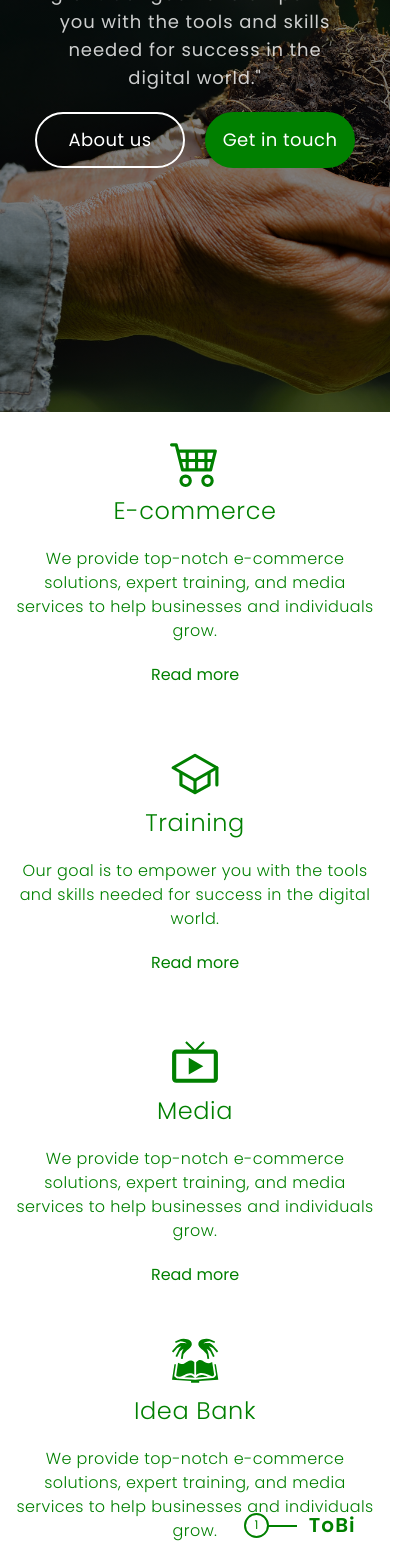
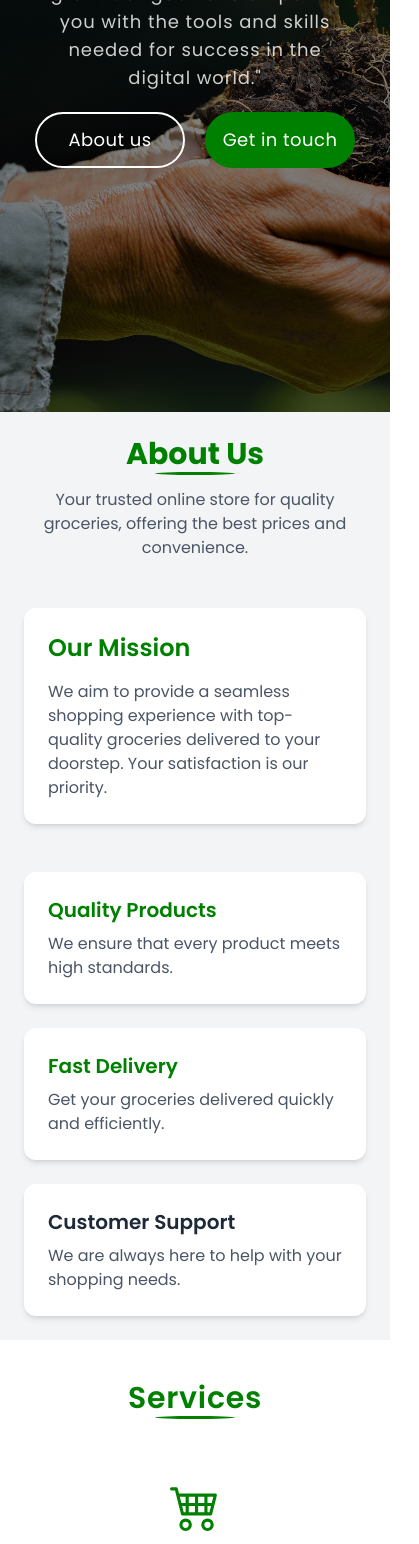
Before and after one commit to PaaRich/Landing-page, a React (Vite) app: page / in a window 390 px wide. Shown: the part 432-1976 px from the top of the page, 419 px wide, since content can reach past the window. Built offline with nearby package versions, Linux system fonts and the light colour scheme.

Commit message:
responsiveness

```diff
--- a/src/App.tsx
+++ b/src/App.tsx
@@ -11,8 +11,8 @@ function App() {
       <>
         <Navbar />
       <LandingPage />
+      <About />
       <Services/>
-          <About/>
         <Footer />
       </>
   )
--- a/src/components/About.tsx
+++ b/src/components/About.tsx
@@ -7,7 +7,7 @@ import AboutCard from './AboutCard';
 const About = () => {
     return (
         <section id="about">
-            <div className="flex justify-between text-black relative">
+            <div className="flex justify-between text-black relative max-lg:hidden">
           <div className="sticky top-0 left-0 h-dvh w-[40%] px-3 bg-[whitesmoke]">
               <div className="flex flex-col items-center justify-center h-full">
                   <h1 className="font-semibold text-5xl text-[var(--primary-color)]">About us</h1>
@@ -60,13 +60,52 @@ const About = () => {
           </div>
             </div>
 
+            {/* phone version */}
+            <div className='lg:hidden'>
+                <div className="bg-gray-100  p-6 md:p-12">
+      {/* Hero Section */}
+      <section className="text-center mb-12" data-aos="fade-up">
+        <h1 className="header text-3xl md:text-5xl font-bold text-gray-800">About Us</h1>
+        <p className="mt-4 text-gray-600 max-w-2xl mx-auto">
+          Your trusted online store for quality groceries, offering the best
+          prices and convenience.
+        </p>
+      </section>
+
+      {/* Mission Statement */}
+      <section className="bg-white shadow-md p-6 md:p-12 rounded-xl mb-12" data-aos="fade-right">
+        <h2 className="text-2xl md:text-3xl font-semibold text-[var(--primary-color)]">Our Mission</h2>
+        <p className="mt-4 text-gray-600">
+          We aim to provide a seamless shopping experience with top-quality
+          groceries delivered to your doorstep. Your satisfaction is our priority.
+        </p>
+      </section>
+
+      {/* Features Section */}
+      <section className="grid gap-6 md:grid-cols-3">
+        <div className="bg-white p-6 shadow-md rounded-xl" data-aos="fade-up">
+          <h3 className="text-xl font-semibold text-[var(--primary-color)]">Quality Products</h3>
+          <p className="mt-2 text-gray-600">We ensure that every product meets high standards.</p>
+        </div>
+        <div className="bg-white p-6 shadow-md rounded-xl" data-aos="fade-up" data-aos-delay="200">
+          <h3 className="text-xl font-semibold text-[var(--primary-color)]">Fast Delivery</h3>
+          <p className="mt-2 text-gray-600">Get your groceries delivered quickly and efficiently.</p>
+        </div>
+        <div className="bg-white p-6 shadow-md rounded-xl" data-aos="fade-up" data-aos-delay="400">
+          <h3 className="text-xl font-semibold text-gray-800">Customer Support</h3>
+          <p className="mt-2 text-gray-600">We are always here to help with your shopping needs.</p>
+        </div>
+      </section>
+    </div>
+            </div>
+
             {/* sponsors */}
-            <div className='flex items-center justify-around w-full h-[200px] bg-gray-100'>
+            {/* <div className='flex items-center justify-around w-full h-[200px] bg-gray-100'>
                 <div>1</div>
                 <div>2</div>
                 <div>3</div>
                 <div>4</div>
-            </div>
+            </div> */}
       </section>
 
   )
--- a/src/components/Card.tsx
+++ b/src/components/Card.tsx
@@ -3,7 +3,7 @@ import { Link } from "react-router-dom";
 
 const Card = ({ className, title, text,icon }: { className?: string; title: string; text: string, icon:React.ReactNode}) => {
   return (
-      <div className={`max-lg:h-[300px] relative duration-200 w-full lg:w-1/4 h-full text-[var(--primary-color)] hover:text-white hover:bg-[var(--primary-color)] ${className}`}>
+      <div className={`max-lg:h-[300px]  relative duration-200 w-full md:w-[80%] md:mx-auto lg:w-1/4 h-full text-[var(--primary-color)] hover:text-white hover:bg-[var(--primary-color)] ${className}`}>
       <Link className="group p-4 h-full flex flex-col justify-center items-center text-center" to="#">
                 <div>
                   {icon}
--- a/src/components/LandingPage.tsx
+++ b/src/components/LandingPage.tsx
@@ -41,14 +41,14 @@ const LandingPage = () => {
       </div>
 
       {/* cards */}
-      <div data-aos="fade-up" className="hidden lg:block text-black absolute top-[85%] left-1/2 -translate-x-1/2 w-[90%]  h-[300px] bg-white shadow-xl">
+      <section id="services" data-aos="fade-up" className="hidden lg:block text-black absolute top-[85%] left-1/2 -translate-x-1/2 w-[90%]  h-[300px] bg-white shadow-xl">
         <div className="flex items-center justify-between h-full w-full">
           <Card icon={<BsCart4 size={50}/>} className="card" title="E-commerce" text="We provide top-notch e-commerce solutions, expert training, and media services to help businesses and individuals grow."/>
           <Card icon={<IoSchoolOutline size={50}/>} className="card" title="Training" text="Our goal is to empower you with the tools and skills needed for success in the digital world."/>
           <Card icon={<MdLiveTv size={50}/>} className="card" title="Media" text="We provide top-notch e-commerce solutions, expert training, and media services to help businesses and individuals grow."/>
           <Card icon={<GiGiftOfKnowledge size={50}/> } className="card" title="Idea Bank" text="We provide top-notch e-commerce solutions, expert training, and media services to help businesses and individuals grow."/>
         </div>
-      </div>
+      </section>
     </section>
   )
 }
--- a/src/components/Navbar.tsx
+++ b/src/components/Navbar.tsx
@@ -5,24 +5,20 @@ import { HiMenuAlt3 } from "react-icons/hi";
 import { IoMdClose } from "react-icons/io";
 
 const Navbar = () => {
-    const [isDropdownOpen, setIsDropdownOpen] = useState(false);
     const [isOpen,setIsOpen]=useState(false)
 
-  const toggleDropdown = () => {
-    setIsDropdownOpen(!isDropdownOpen);
-  };
 
   return (
     <nav className="bg-white shadow-md fixed top-0 left-0 w-full z-50">
-          <div className='flex max-sm:flex-col items-center justify-between max-w-[90%] mx-auto'>
-            <div className='flex items-center justify-between max-sm:w-full z-50'>
+          <div className='flex max-lg:flex-col items-center justify-between max-w-[90%] mx-auto'>
+            <div className='flex items-center justify-between max-lg:w-full z-50'>
                         {/* logo  */}
                 <div>
                     <a className="block" href={"/"}><img className='w-[150px]' src={Logo} alt="logo" /></a>
                 </div>
 
                   {/* menu */}
-          <div onClick={() => setIsOpen(!isOpen)} className='md:hidden cursor-pointer'>
+          <div onClick={() => setIsOpen(!isOpen)} className='lg:hidden cursor-pointer'>
             {isOpen ?<IoMdClose size={50}/>  :<HiMenuAlt3 size={50} />}
 
                   </div>
@@ -34,7 +30,8 @@ const Navbar = () => {
           <ul className='flex max-lg:flex-col items-center justify-between lg:space-x-10'>
             <li><a href={"#hero"}>Home</a></li>
             <li><a href={"#about"}>About us</a></li>
-            <li className='services relative' onMouseEnter={toggleDropdown} onMouseLeave={toggleDropdown}>
+            <li><a href="#services">Services</a></li>
+            {/* <li className='services relative' onMouseEnter={toggleDropdown} onMouseLeave={toggleDropdown}>
               <p className='cursor-pointer'>Services</p>
               {isDropdownOpen && (
                 <ul className='dropdown max-md:relative absolute top-[110%] shadow bg-[whitesmoke] p-4 rounded-b-2xl text-nowrap'>
@@ -44,13 +41,13 @@ const Navbar = () => {
                   <li><a href="">Idea Bank</a></li>
                 </ul>
               )}
-            </li>
+            </li> */}
             <li><a href={"#contact"}>Contact</a></li>
           </ul>
         </div>
 
         {/* button */}
-        <Button className='hover:opacity-80 text-white max-md:hidden' width='medium' color='--primary-color' text='Get in touch' />
+        <Button className='hover:opacity-80 text-white max-lg:hidden' width='medium' color='--primary-color' text='Get in touch' />
       </div>
     </nav>
   );
--- a/src/components/Services.tsx
+++ b/src/components/Services.tsx
@@ -6,11 +6,12 @@ import { GiGiftOfKnowledge } from "react-icons/gi";
 const Services = () => {
   return (
       <section id="services" className="lg:hidden">
+          <h1 className="header text-center font-semibold my-10 text-3xl md:text-5xl tracking-wide">Services</h1>
           <div>
             <Card icon={<BsCart4 size={50}/>} className="card" title="E-commerce" text="We provide top-notch e-commerce solutions, expert training, and media services to help businesses and individuals grow."/>
-          <Card icon={<IoSchoolOutline size={50}/>} className="card" title="Training" text="Our goal is to empower you with the tools and skills needed for success in the digital world."/>
-          <Card icon={<MdLiveTv size={50}/>} className="card" title="Media" text="We provide top-notch e-commerce solutions, expert training, and media services to help businesses and individuals grow."/>
-          <Card icon={<GiGiftOfKnowledge size={50}/> } className="card" title="Idea Bank" text="We provide top-notch e-commerce solutions, expert training, and media services to help businesses and individuals grow."/>
+            <Card icon={<IoSchoolOutline size={50}/>} className="card" title="Training" text="Our goal is to empower you with the tools and skills needed for success in the digital world."/>
+            <Card icon={<MdLiveTv size={50}/>} className="card" title="Media" text="We provide top-notch e-commerce solutions, expert training, and media services to help businesses and individuals grow."/>
+            <Card icon={<GiGiftOfKnowledge size={50}/> } className="card" title="Idea Bank" text="We provide top-notch e-commerce solutions, expert training, and media services to help businesses and individuals grow."/>
           </div>
     </section>
   )
--- a/src/index.css
+++ b/src/index.css
@@ -29,7 +29,8 @@ nav div ul li a:hover
 nav div ul li a.active{
     color: var(--primary-color);
 }
-nav div ul li a::after:not(.services ul li a){
+@media (min-width:557px)   {
+    nav div ul li a::after{
     position: absolute;
     top: calc(100% + 5px);
     left: 0;
@@ -40,13 +41,15 @@ nav div ul li a::after:not(.services ul li a){
     background: var(--primary-color);
     transition: width .3s;
 }
+nav div ul li a:hover::after{
+    width: 100%;
+}
+}
+
 .services ul li a:hover{
     color: var(--primary-color);
 }
-nav div ul li a:hover::after,
-nav div ul li a:first-of-type{
-    width: 100%;
-}
+
 .hero_header{
     background-image:linear-gradient(rgba(0, 0, 0, 0.5), rgba(0, 0, 0, 0.5)), url('../src/assets/environment_GettyImages-501231894.jpg');
     background-repeat: no-repeat;
@@ -81,8 +84,24 @@ nav div ul li a:first-of-type{
     background-color: var(--primary-color);
 
 }
+.header{
+    position: relative;
+    color: var(--primary-color);
+}
+.header::after{
+    content: '';
+    display: block;
+    height: 3px;
+    width:80px;
+    position: absolute;
+    top: 100%;
+    left: 50%;
+    background-color: var(--primary-color);
+    transform: translateX(-50%);
+    border-radius: 50%;
+}
 
-@media  (max-width: 768px) {
+@media  (max-width: 993px) {
     .isOpen ul>li{
     height: 100%;
 }
--- a/src/main.tsx
+++ b/src/main.tsx
@@ -6,7 +6,11 @@ import { BrowserRouter } from 'react-router-dom'
 import AOS from 'aos';
 import 'aos/dist/aos.css'; // You can also use <link> for styles
 // ..
-AOS.init();
+AOS.init({
+  disable: function() {
+    return window.innerWidth < 768; // Disable AOS on screens smaller than 768px
+  }
+});
 
 createRoot(document.getElementById('root')!).render(
   <StrictMode>
```
